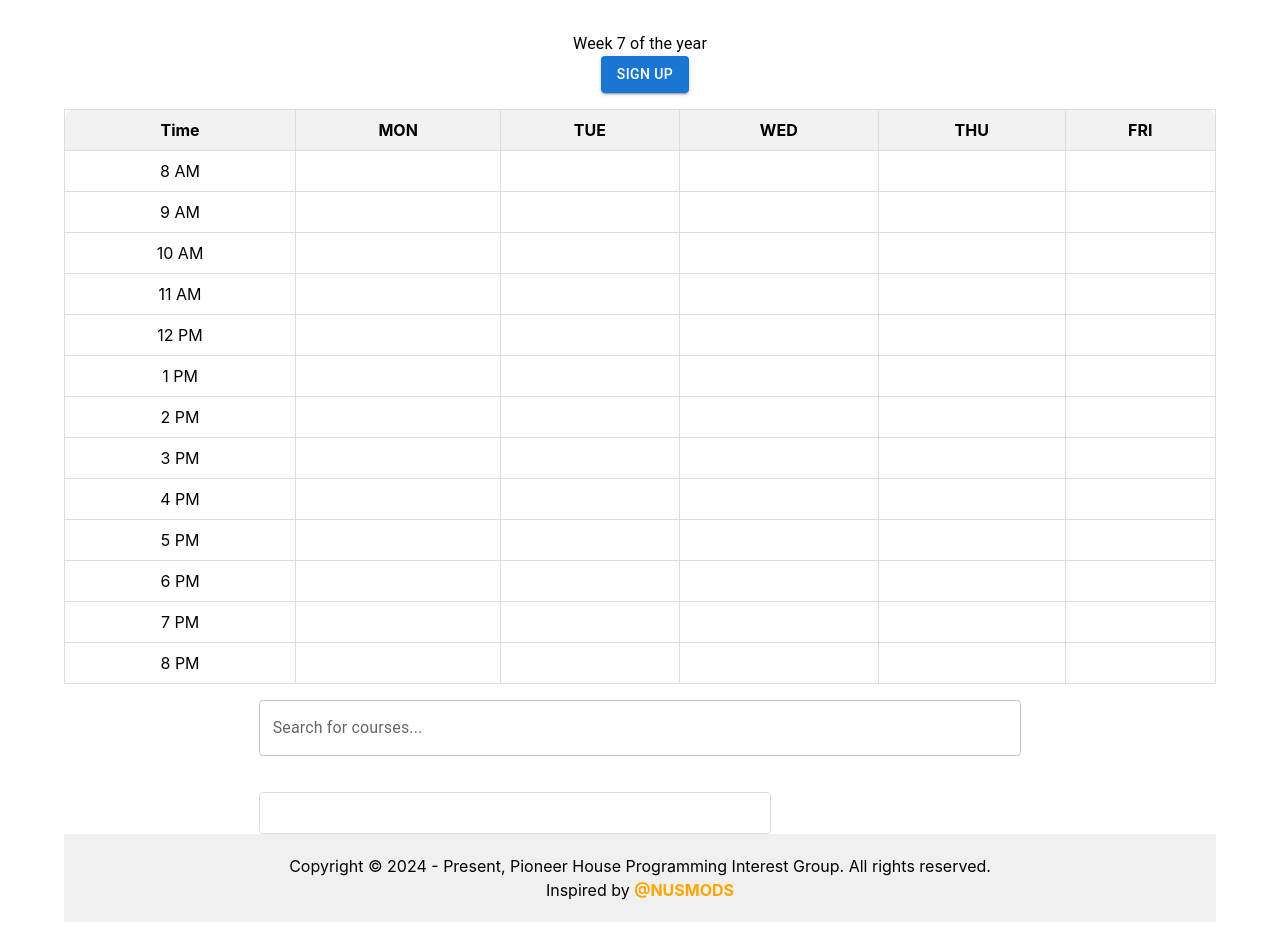
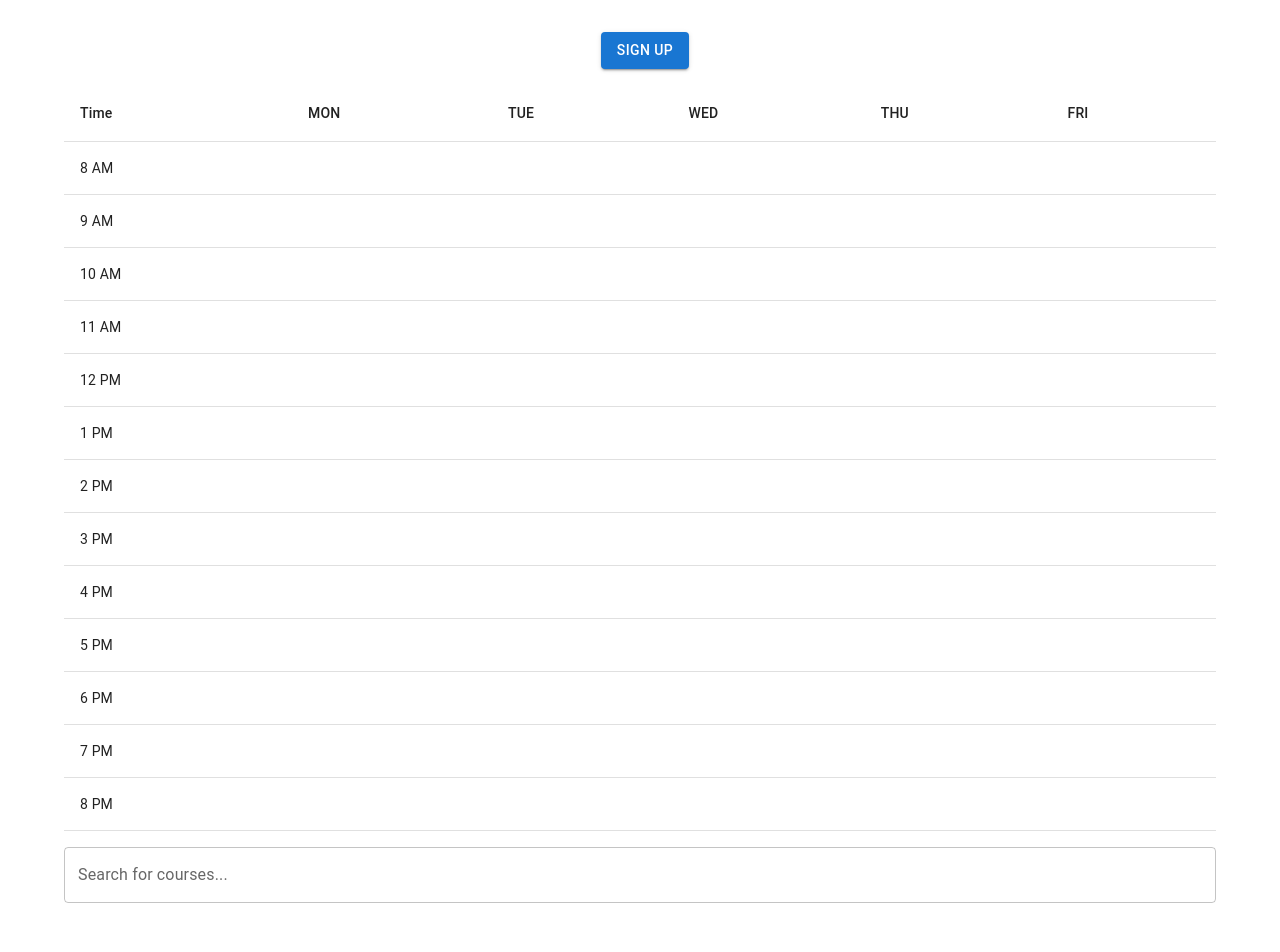
Before and after one commit to shzhe02/nus-class-connect, a React (Create React App) app: page / in a window 1280 px wide. Shown: the top 952 px of the page. Before the commit the page ends 922 px from the top, so only its background shows below. Built offline with nearby package versions, Linux system fonts and the light colour scheme.

Commit message:
Replace css with material ui

```diff
--- a/package.json
+++ b/package.json
@@ -6,6 +6,7 @@
     "@craco/craco": "^7.0.0",
     "@emotion/react": "^11.11.4",
     "@emotion/styled": "^11.11.0",
+    "@mui/icons-material": "^5.15.11",
     "@mui/material": "^5.15.11",
     "@testing-library/jest-dom": "^5.17.0",
     "@testing-library/react": "^13.4.0",
--- a/src/components/AddedCoursesPanel.css
+++ /dev/null
@@ -1,37 +0,0 @@
-.Added-courses-panel {
-  width: calc(100% - 250px);
-  margin-top: 20px;
-  border: 1px solid #ddd;
-  border-radius: 4px;
-  padding: 20px;
-}
-
-.Added-courses-panel ul {
-  list-style-type: none;
-  padding: 0;
-  margin: 0;
-  display: flex;
-  flex-wrap: wrap;
-}
-
-.Added-courses-panel li {
-  width: calc(33.33% - 20px); /* Adjust the width as needed */
-  margin-right: 20px; /* Adjust the margin between items */
-  margin-bottom: 20px; /* Adjust the margin between rows */
-  display: flex; /* Use flexbox to control layout */
-  align-items: center; /* Center align items vertically */
-  color: #666;
-  background-color: #f0f0f0;
-  border-radius: 4px;
-  padding: 10px;
-  box-sizing: border-box;
-}
-
-.course-name {
-  flex-grow: 1; /* Allow the course name to take up remaining space */
-  overflow-wrap: break-word; /* Allow text wrapping */
-}
-
-.delete-icon {
-  cursor: pointer;
-}
--- a/src/components/AddedCoursesPanel.tsx
+++ b/src/components/AddedCoursesPanel.tsx
@@ -1,6 +1,6 @@
 import React from 'react';
-import { FaTrash } from 'react-icons/fa';
-import './AddedCoursesPanel.css';
+import { Grid, List, ListItem, ListItemText, IconButton } from '@mui/material';
+import { Delete as DeleteIcon } from '@mui/icons-material';
 
 interface Props {
   courses: string[];
@@ -13,15 +13,23 @@ const AddedCoursesPanel: React.FC<Props> = ({ courses, onDeleteCourse }) => {
   };
 
   return (
-    <div className='Added-courses-panel'>
-      <ul>
+    <div>
+      <Grid container spacing={2}>
         {courses.map((course, index) => (
-          <li key={index}>
-            <span className='course-name'>{course}</span>
-            <FaTrash onClick={() => handleDelete(index)} className='delete-icon' />
-          </li>
+          <Grid item xs={4} key={index}>
+            {' '}
+            {/* Three columns, xs=4 for small screens */}
+            <List>
+              <ListItem>
+                <ListItemText primary={course} />
+                <IconButton onClick={() => handleDelete(index)}>
+                  <DeleteIcon />
+                </IconButton>
+              </ListItem>
+            </List>
+          </Grid>
         ))}
-      </ul>
+      </Grid>
     </div>
   );
 };
--- a/src/components/Footer.css
+++ /dev/null
@@ -1,19 +0,0 @@
-.Footer {
-    background-color: #f0f0f0;
-    padding: 20px;
-    text-align: center;
-  }
-
-  .NUSMODS-link {
-    color: orange; /* Set link color to orange */
-    text-decoration: none; /* Remove underline */
-  }
-
-  .NUSMODS-link:visited {
-    color: orange; /* Keep the same color after access */
-  }
-
-  .NUSMODS-link:hover,
-  .NUSMODS-link:focus {
-    text-decoration: none; /* Remove underline on hover/focus */
-  }
--- a/src/components/Footer.tsx
+++ b/src/components/Footer.tsx
@@ -1,18 +1,16 @@
 import React from 'react';
-import './Footer.css'; // Import CSS file for styling
+import { Typography, Link, Box } from '@mui/material';
 
 function Footer() {
   return (
-    <footer className='Footer'>
-      <p> Copyright © 2024 - Present, Pioneer House Programming Interest Group. All rights reserved. </p>
-      <p>
-        {' '}
-        Inspired by{' '}
-        <a href='https://nusmods.com/' className='NUSMODS-link'>
+    <Box mt={4} mb={2} textAlign='center'>
+      <Typography variant='body2' color='textSecondary'>
+        {'Copyright © 2024 - Present, Pioneer House Programming Interest Group. All rights reserved. '}
+        <Link href='https://nusmods.com/' color='inherit' underline='always'>
           <strong>@NUSMODS</strong>
-        </a>{' '}
-      </p>
-    </footer>
+        </Link>
+      </Typography>
+    </Box>
   );
 }
 
--- a/src/components/Timetable.css
+++ /dev/null
@@ -1,42 +0,0 @@
-.Timetable-frame {
-  display: flex;
-  flex-direction: column;
-  align-items: center;
-  margin-top: 20px;
-}
-
-.Timetable {
-  width: 100%; /* Set timetable width to 100% */
-}
-
-.Timetable table {
-  width: 100%;
-  border-spacing: 0;
-}
-
-.Timetable th,
-td {
-  border: 1px solid #ddd;
-  padding: 8px;
-  text-align: center;
-}
-
-.Timetable th {
-  background-color: #f2f2f2;
-}
-
-.Timetable table tr:last-child td:first-child {
-  border-bottom-left-radius: 10px;
-}
-
-.Timetable table tr:last-child td:last-child {
-  border-bottom-right-radius: 10px;
-}
-
-.Timetable table thead tr th:first-child {
-  border-top-left-radius: 10px;
-}
-
-.Timetable table thead tr th:last-child {
-  border-top-right-radius: 10px;
-}
--- a/src/components/Timetable.tsx
+++ b/src/components/Timetable.tsx
@@ -1,37 +1,37 @@
 import React from 'react';
-import './Timetable.css';
+import { Table, TableHead, TableBody, TableRow, TableCell } from '@mui/material';
 
 function Timetable() {
   return (
-    <div className='Timetable'>
-      <table>
-        <thead>
-          <tr>
-            <th>Time</th>
-            <th>MON</th>
-            <th>TUE</th>
-            <th>WED</th>
-            <th>THU</th>
-            <th>FRI</th>
-          </tr>
-        </thead>
-        <tbody>
+    <div>
+      <Table>
+        <TableHead>
+          <TableRow>
+            <TableCell>Time</TableCell>
+            <TableCell>MON</TableCell>
+            <TableCell>TUE</TableCell>
+            <TableCell>WED</TableCell>
+            <TableCell>THU</TableCell>
+            <TableCell>FRI</TableCell>
+          </TableRow>
+        </TableHead>
+        <TableBody>
           {[...Array(13)].map((_, index) => {
             const hour = index + 8;
             const time = hour < 12 ? `${hour} AM` : `${hour === 12 ? 12 : hour - 12} PM`;
             return (
-              <tr key={hour}>
-                <td>{time}</td>
-                <td></td>
-                <td></td>
-                <td></td>
-                <td></td>
-                <td></td>
-              </tr>
+              <TableRow key={hour}>
+                <TableCell>{time}</TableCell>
+                <TableCell></TableCell>
+                <TableCell></TableCell>
+                <TableCell></TableCell>
+                <TableCell></TableCell>
+                <TableCell></TableCell>
+              </TableRow>
             );
           })}
-        </tbody>
-      </table>
+        </TableBody>
+      </Table>
     </div>
   );
 }
--- a/src/pages/Home/Homepage.css
+++ /dev/null
@@ -1,45 +0,0 @@
-.Timetable-frame {
-  padding: 20px;
-  margin-bottom: 20px; /* Add margin-bottom to create space below the timetable */
-}
-
-.SearchBar {
-  margin-bottom: 20px; /* Add margin-bottom to create space below the search bar */
-}
-
-.Added-courses-panel {
-  margin-top: 20px;
-}
-
-.Added-courses-panel h2 {
-  margin-bottom: 10px;
-}
-
-.Added-courses-panel ul {
-  list-style-type: none;
-  padding: 0;
-}
-
-.Added-courses-panel li {
-  margin-bottom: 5px;
-}
-
-.Homepage-header {
-  display: flex;
-  justify-content: space-between;
-  align-items: center;
-  margin-bottom: 20px;
-}
-
-.Profile-button {
-  background-color: #007bff;
-  color: #fff;
-  border: none;
-  border-radius: 4px;
-  padding: 8px 16px;
-  cursor: pointer;
-}
-
-.Profile-button:hover {
-  background-color: #0056b3;
-}
--- a/src/pages/Home/Homepage.tsx
+++ b/src/pages/Home/Homepage.tsx
@@ -1,6 +1,6 @@
 import React, { useState } from 'react';
 import { Link } from 'react-router-dom';
-import { Typography, Container, Grid, Box, Button } from '@mui/material';
+import { Container, Grid, Box, Button } from '@mui/material';
 import Timetable from '@components/Timetable';
 import SearchBar from '@components/SearchBar';
 import AddedCoursesPanel from '@components/AddedCoursesPanel';
@@ -28,20 +28,9 @@ const Homepage: React.FC = () => {
     console.log('Search query:', searchQuery);
   };
 
-  // Function to get the current week of the year
-  const getCurrentWeekOfYear = () => {
-    const now = new Date();
-    const startOfYear = new Date(now.getFullYear(), 0, 0);
-    const diff = now.getTime() - startOfYear.getTime();
-    const oneWeek = 1000 * 60 * 60 * 24 * 7;
-    const weekOfYear = Math.floor(diff / oneWeek);
-    return weekOfYear;
-  };
-
   return (
     <Container maxWidth='lg'>
       <Box marginTop={4} marginBottom={2} textAlign='center'>
-        <Typography variant='body1'>Week {getCurrentWeekOfYear()} of the year</Typography>
         <Button component={Link} to='/signup' variant='contained' color='primary' style={{ textDecoration: 'none', marginLeft: '10px' }}>
           Sign Up
         </Button>
@@ -50,10 +39,10 @@ const Homepage: React.FC = () => {
         <Grid item xs={12}>
           <Timetable />
         </Grid>
-        <Grid item xs={12} md={8}>
+        <Grid item xs={12}>
           <SearchBar onSearch={handleSearch} onAddCourse={handleAddCourse} />
         </Grid>
-        <Grid item xs={12} md={8}>
+        <Grid item xs={12}>
           <AddedCoursesPanel courses={courses} onDeleteCourse={handleDeleteCourse} />
         </Grid>
       </Grid>
```
Also changed, not shown: 1 other file (tests, documents, lock files or other folders).
